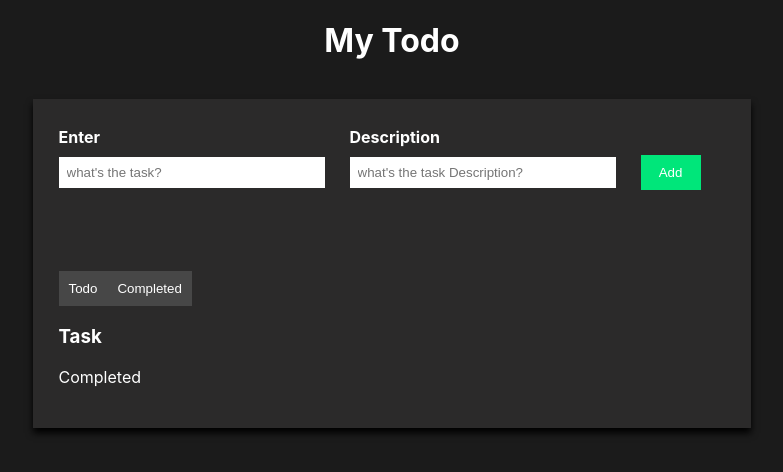
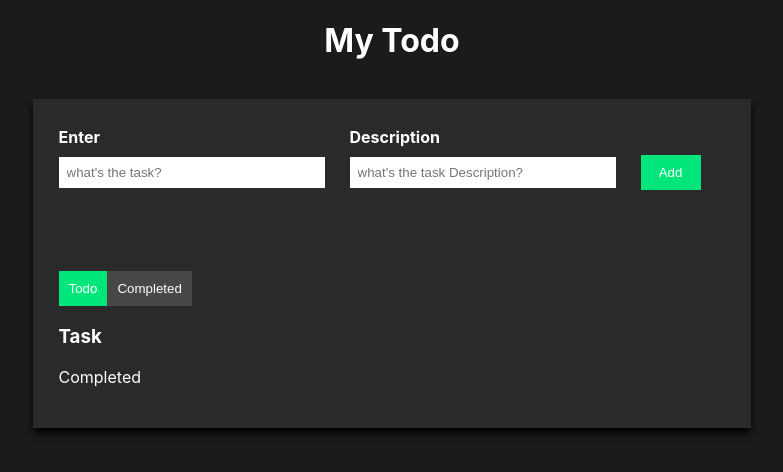
Before and after one commit to Vinay2001k/to-do-app, a React (Create React App) app: page / in a window 1280 px wide. Shown: the top 472 px of the page, without its empty margins (248-1031 px from the left). Built offline with nearby package versions, Linux system fonts and the light colour scheme.

Commit message:
using hooks

```diff
--- a/src/App.css
+++ b/src/App.css
@@ -63,3 +63,6 @@ text-align: center;
   width: fit-content;
   cursor: pointer;
 }
+.active{
+  background-color: rgb(0, 230, 122);
+}
--- a/src/App.js
+++ b/src/App.js
@@ -1,6 +1,8 @@
+import { useState } from 'react';
 import './App.css';
 
 function App() {
+  const [isCompletedScreen,setIsCompletedScreen] = useState(false);
   return (
     <div className="App">
      <h1>My Todo</h1>
@@ -19,8 +21,10 @@ function App() {
         </div>
       </div>
       <div className='btn-area'>
-        <button className='secBtn'>Todo</button>
-        <button className='secBtn'>Completed</button>
+        <button  className={`secBtn ${isCompletedScreen === false && 'active'}`}
+            onClick={() => setIsCompletedScreen (false)}>Todo</button>
+        <button  className={`secBtn ${isCompletedScreen === true && 'active'}`}
+            onClick={() => setIsCompletedScreen (true)}>Completed</button>
       </div>
       <div className='todo-list'>
         <div className='todo-list-items'>
```
